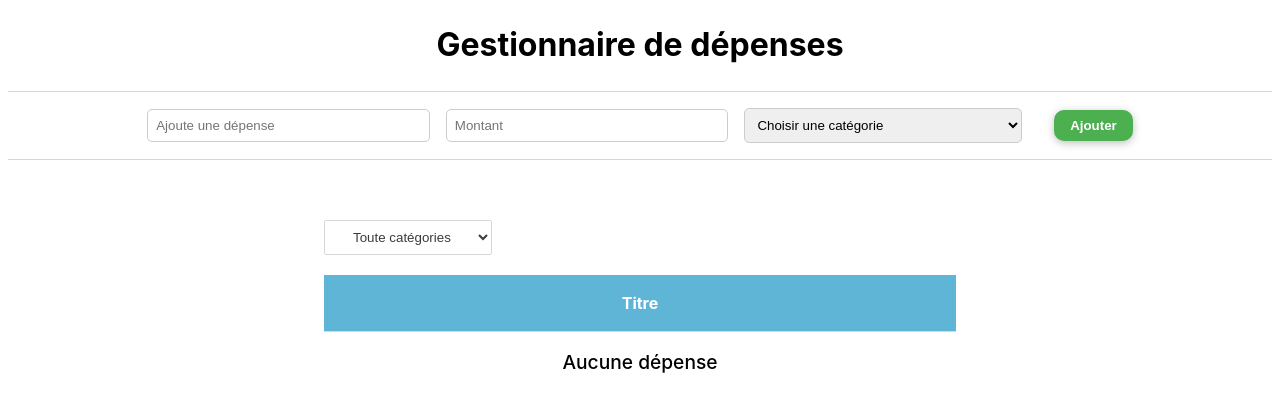
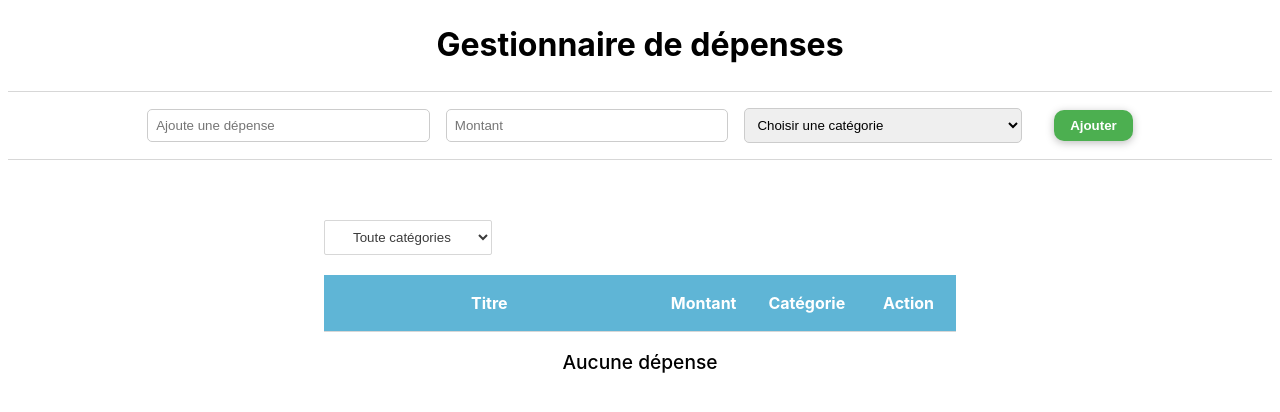
Before and after one commit to BlackHyrr/evaluation-react-FSD50B, a React (Vite) app: page / in a window 1280 px wide. Shown: the top 412 px of the page. Built offline with nearby package versions, Linux system fonts and the light colour scheme.

Commit message:
improve the style of the table

```diff
--- a/src/components/ExpensesList.css
+++ b/src/components/ExpensesList.css
@@ -21,7 +21,6 @@ table {
     width: 100%;
     border-collapse: collapse;
     margin-top: 20px;
-    table-layout: fixed;
 }
 
 table th {
@@ -30,15 +29,19 @@ table th {
     padding: 1rem;
 }
 
-tr td:first-child, tr th:first-child {
-    width: 600px
+tr td:first-child,
+tr th:first-child {
+    width: auto;
 }
 
-tr td:last-child, tr th:last-child {
-    width: 10%;
-    white-space: nowrap;
+tr td:last-child,
+tr td:nth-last-child(2),
+tr td:nth-last-child(3),
+tr th:last-child,
+tr th:nth-last-child(2),
+tr th:nth-last-child(3) {
+    width: 15%;
 }
-
 
 table td {
     padding: 1rem;
--- a/src/components/ExpensesList.jsx
+++ b/src/components/ExpensesList.jsx
@@ -4,9 +4,8 @@ import ExpenseItem from "./ExpenseItem";
 import './ExpensesList.css';
 
 const ExpensesList = () => {
-    const { state } = useExpenseContext();
+    const { state, categories } = useExpenseContext();
     const [selectedCategory, setSelectedCategory] = useState('');
-    const { categories } = useExpenseContext();
 
     const handleCategoryChange = (e) => {
         setSelectedCategory(e.target.value);
--- a/src/components/Input.jsx
+++ b/src/components/Input.jsx
@@ -12,6 +12,14 @@ const Input = () => {
 
     const handleAmountChange = (e) => {
         dispatch({ type: 'setAmount', payload: e.target.value });
+    };
+
+    const handleAddExpense = () => {
+        if (state.input.title.trim() && state.input.amount && state.input.category.trim()) {
+            dispatch({ type: 'addExpense' })
+        } else {
+            dispatch({ type: 'error', payload: 'Veuillez rentrer un titre, un montant et une catégorie pour la dépense.' })
+        }
     };
 
     return (
@@ -33,13 +41,7 @@ const Input = () => {
                     <SelectCategory />
                     <button
                         className={'add-btn'}
-                        onClick={() => {
-                            if (state.input.title && state.input.amount && state.input.category) {
-                                dispatch({ type: 'addExpense' })
-                            } else {
-                                dispatch({ type: 'error', payload: 'Veuillez rentrer un titre, un montant et une catégorie pour la dépense.' })
-                            }
-                        }} >Ajouter</button>
+                        onClick={handleAddExpense}>Ajouter</button>
                 </div>
                 {
                     error !== '' && <p className={'error-message'}>{error}</p>
--- a/src/components/SelectCategory.jsx
+++ b/src/components/SelectCategory.jsx
@@ -12,8 +12,8 @@ const SelectCategory = () => {
         <select name={'select'} value={state.input.category} onChange={handleChange}>
             <option value={''}>Choisir une catégorie</option>
             {categories &&
-                categories.map((category, index) => {
-                    return <option key={index} value={category}>{category}</option>
+                categories.map((category) => {
+                    return <option key={category} value={category}>{category}</option>
             })}
         </select>
     );
--- a/src/reducer/expenseReducer.jsx
+++ b/src/reducer/expenseReducer.jsx
@@ -1,4 +1,4 @@
-let id = 0;
+import { v4 as uuidv4 } from 'uuid';
 
 export const initialState = {
     input: {
@@ -13,13 +13,6 @@ export const initialState = {
 const expenseReducer = (state, action) => {
 
     switch(action.type) {
-
-        case 'changeValue':
-            return {
-                ...state,
-                input: action.payload,
-                errorMessage: ''
-            }
 
         case 'setTitle':
             return { ...state, input: { ...state.input, title: action.payload } };
@@ -38,7 +31,7 @@ const expenseReducer = (state, action) => {
                 }
             }
             const newExpense = {
-                id: id++,
+                id: uuidv4(),
                 title: state.input.title,
                 amount: state.input.amount,
                 category: state.input.category
```
